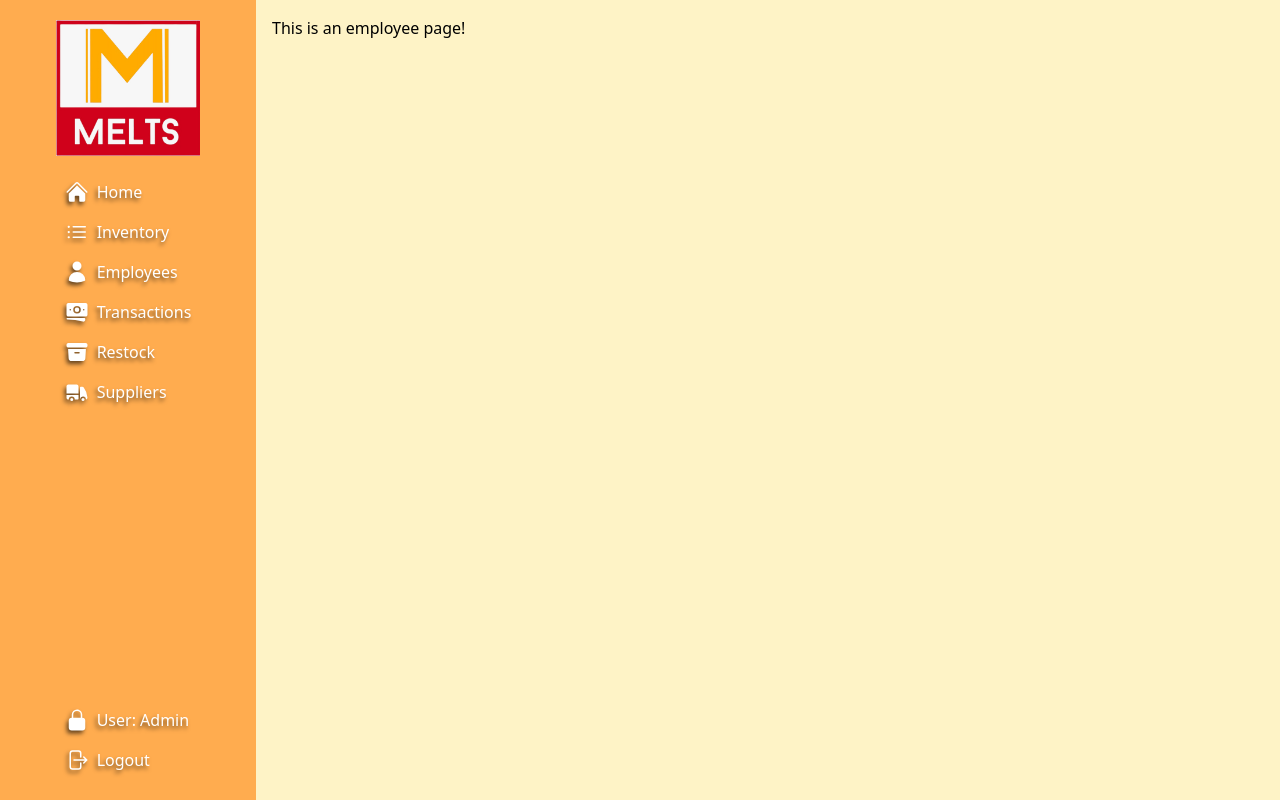
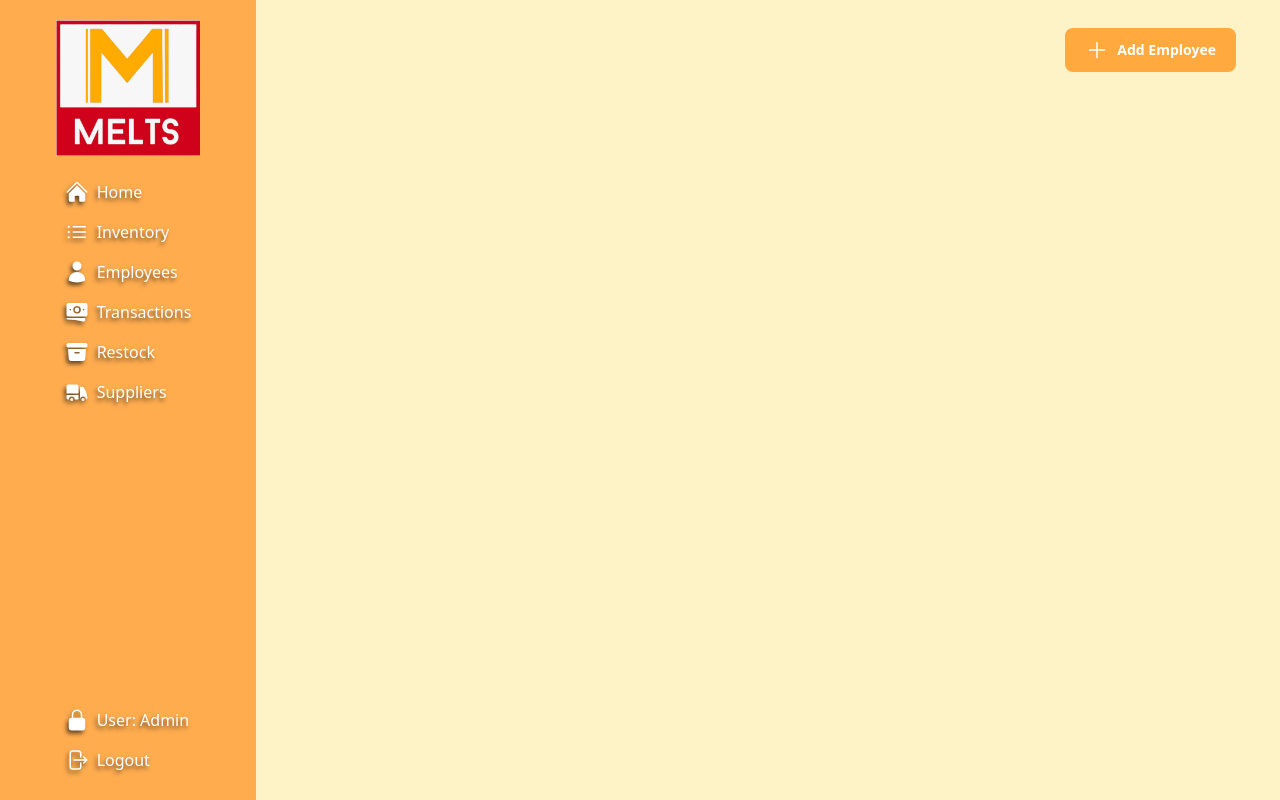
Before and after one commit to rcSabucido/melts-inventory, a React (Vite) app: page /employee in a window 1280 px wide. Built offline with nearby package versions, Linux system fonts and the light colour scheme.

Commit message:
#8 Create Add Employee button in Employee page

```diff
--- a/src/pages/Employee.jsx
+++ b/src/pages/Employee.jsx
@@ -1,12 +1,20 @@
 import Sidebar from '../components/Sidebar.jsx';
+import Button from '../components/Button.jsx';
+import { PlusIcon } from '@heroicons/react/24/solid';
 
 const EmployeePage = () => {
   return (
     <>
       <div className="flex">
         <Sidebar />
-        <main className="p-4 bg-amber-100 w-full">
-          <h2>This is an employee page!</h2>
+        <main className="p-4 flex-col bg-amber-100 w-full">
+          <div className='flex justify-end mx-5 my-3'>
+            <Button>
+              <PlusIcon className="h-6 w-6" />
+              Add Employee
+            </Button>
+          </div>
+
         </main>
       </div>
     </>
```
